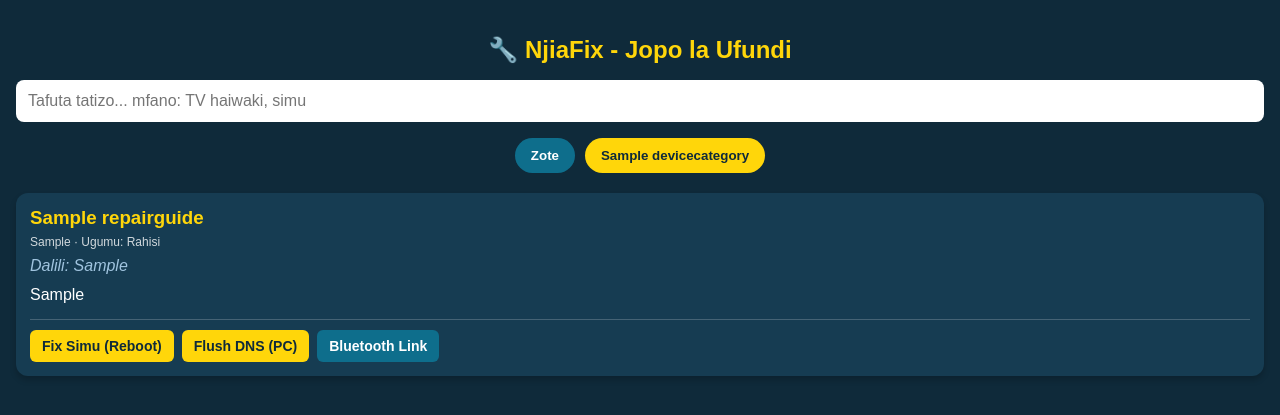
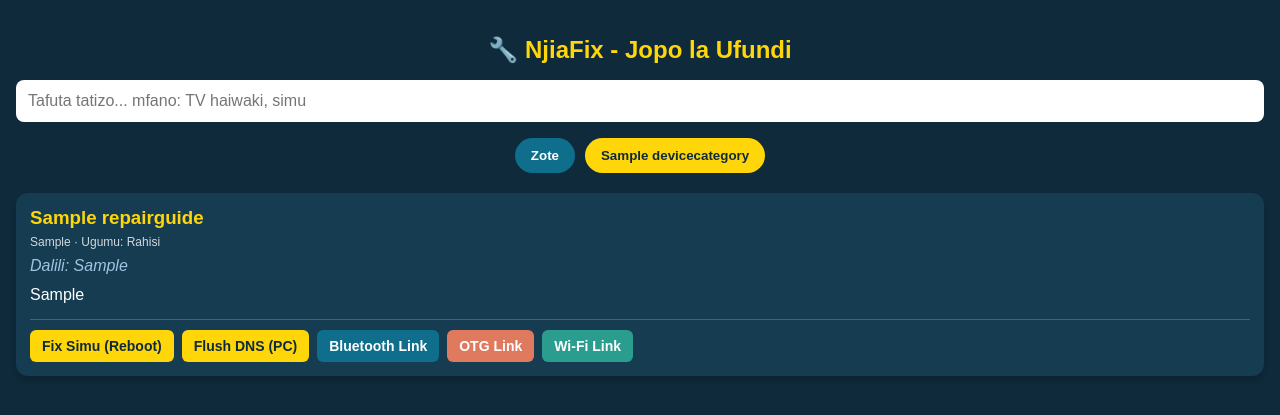
Before and after one commit to Njiafilm/NJIAFIX-FINAL-, a Django app: page / in a window 1280 px wide. Shown: the top 415 px of the page. Run offline with Django 4.2, Linux system fonts and the light colour scheme; tables that the repository leaves empty hold one stand-in row (values such as "Sample post"); parts of the project's set-up code (start-up, migrations or seed data) failed here and were passed over.

Commit message:
Update matengenezo.html

```diff
--- a/templates/matengenezo.html
+++ b/templates/matengenezo.html
@@ -24,6 +24,8 @@
   .tool-btns { display: flex; gap: 8px; flex-wrap: wrap; margin-top: 12px; border-top: 1px solid rgba(255,255,255,0.2); padding-top: 10px; }
   .action-btn { background: #ffd60a; color: #0f2a3a; border: none; padding: 8px 12px; border-radius: 6px; font-weight: bold; cursor: pointer; font-size: 14px; }
   .bt-btn { background: #0e6e8c; color: #fff; border: none; padding: 8px 12px; border-radius: 6px; font-weight: bold; cursor: pointer; font-size: 14px; }
+  .otg-btn { background: #e07a5f; color: #fff; border: none; padding: 8px 12px; border-radius: 6px; font-weight: bold; cursor: pointer; font-size: 14px; }
+  .wifi-btn { background: #2a9d8f; color: #fff; border: none; padding: 8px 12px; border-radius: 6px; font-weight: bold; cursor: pointer; font-size: 14px; }
   .loading { text-align: center; padding: 20px; opacity: 0.7; }
 </style>
 </head>
@@ -62,6 +64,19 @@ async function connectViaBluetooth() {
         alert("Imefanikiwa kuunganishwa na kifaa: " + (device.name || "Bluetooth Device"));
     } catch (error) {
         alert("Imeshindikana kuunganishwa kwa Bluetooth: " + error);
+    }
+}
+
+// Kazi ya kuunganisha kupitia OTG Cable
+function connectViaOTG() {
+    alert("Unganisha kifaa chako kupitia OTG cable. Hakikisha 'USB Debugging' au OTG imewashwa kwenye simu inayotengenezwa.");
+}
+
+// Kazi ya kuunganisha kupitia Wi-Fi / Local Network
+function connectViaWiFi() {
+    let ip = prompt("Weka IP address ya kifaa au Local Agent (mfano: 192.168.1.50:5555):");
+    if (ip) {
+        alert("Inajaribu kuunganishwa na mtandao kupitia IP: " + ip);
     }
 }
 
@@ -110,6 +125,8 @@ function loadGuides(query = "") {
             <button class="action-btn" onclick="runAutomaticFix('simu', 'reboot')">Fix Simu (Reboot)</button>
             <button class="action-btn" onclick="runAutomaticFix('kompyuta', 'flush_dns')">Flush DNS (PC)</button>
             <button class="bt-btn" onclick="connectViaBluetooth()">Bluetooth Link</button>
+            <button class="otg-btn" onclick="connectViaOTG()">OTG Link</button>
+            <button class="wifi-btn" onclick="connectViaWiFi()">Wi-Fi Link</button>
           </div>
         `;
         results.appendChild(div);
```
